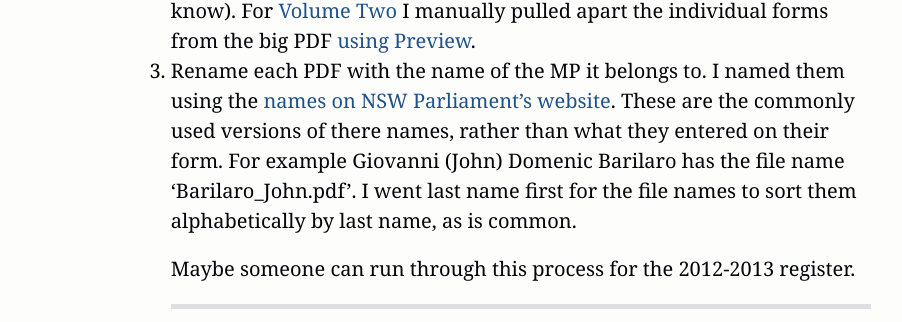
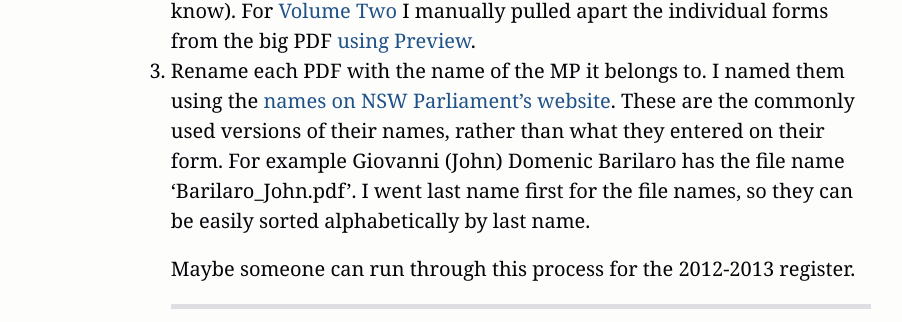
Before and after one commit to equivalentideas/home, a Jekyll site: the page built from _posts/2015-01-17-nsw-pecuniary-interest-disclosures.markdown, in a window 1280 px wide and 900 px high, scrolled down 4047 px. Shown: the part 173-495 px from the top of the window, without its empty margins (119-1021 px from the left). Built offline with Jekyll 4.4.1, drawn with Linux system fonts in a browser that asks for light colours; nearby versions of some CDN libraries; Markdown is read by kramdown in place of the engine named in the settings.

Commit message:
clarify wording

```diff
--- a/_posts/2015-01-17-nsw-pecuniary-interest-disclosures.markdown
+++ b/_posts/2015-01-17-nsw-pecuniary-interest-disclosures.markdown
@@ -118,6 +118,6 @@ This wouldn't have been possible without the work of [Henare Degan](https://twit
 
 1. Download the [Register of Disclosures by Members of the Legislative Assembly as at 30 June 2014 (Volumes One and Two)](http://www.parliament.nsw.gov.au/prod/la/latabdoc.nsf/062281a7012b5820ca257020000a3058/d8ec3278d94e2783ca257d71001a8111?OpenDocument), [via a NSW Legislative Assembly Tabled Paper Search](http://www.parliament.nsw.gov.au/prod/la/latabdoc.nsf/TabledDocumentsAll?SearchView&query=([REPORTTITLE]=(register*+of*+disclosures*))&searchorder=4). It's in two separate, massive PDF documents. Sadly these are scans of the forms submitted by MPs. Some have been filled digitally and some have been hand written. Believe it or not, but even in 2014 it looks like at least one of the documents was filled out using a typewriter.
 2. Separate the individual forms out of the PDF into individual forms. For [Volume One](http://www.parliament.nsw.gov.au/prod/la/latabdoc.nsf/062281a7012b5820ca257020000a3058/d8ec3278d94e2783ca257d71001a8111/$FILE/Volume%201%20-%20Ordinary%20Returns%20-%20October%202014.pdf) I had the out put from [Jaimie’s script](https://github.com/jpillora/disclosure-parser), which was a folder containing a image for each page, for each individual form. I used an Automator Workflow to sew the individual images back into PDFs with a page for each sheet. Unfortunately I had to target each folder, one-by-one (if anyone works out how to do a [loop like this](https://discussions.apple.com/message/21053313#24471966) successfully please let me know). For [Volume Two](http://www.parliament.nsw.gov.au/prod/la/latabdoc.nsf/062281a7012b5820ca257020000a3058/d8ec3278d94e2783ca257d71001a8111/$FILE/Volume%202%20-%20Ordinary%20Returns%20-%20October%202014.pdf) I manually pulled apart the individual forms from the big PDF [using Preview](http://www.howtogeek.com/201519/use-your-mac%E2%80%99s-preview-app-to-merge-split-mark-up-and-sign-pdfs/).
-3. Rename each PDF with the name of the MP it belongs to. I named them using the [names on NSW Parliament’s website](http://www.parliament.nsw.gov.au/prod/parlment/members.nsf/V3ListCurrentLAMembers). These are the commonly used versions of there names, rather than what they entered on their form. For example Giovanni (John) Domenic Barilaro has the file name 'Barilaro_John.pdf'. I went last name first for the file names to sort them alphabetically by last name, as is common.
+3. Rename each PDF with the name of the MP it belongs to. I named them using the [names on NSW Parliament’s website](http://www.parliament.nsw.gov.au/prod/parlment/members.nsf/V3ListCurrentLAMembers). These are the commonly used versions of their names, rather than what they entered on their form. For example Giovanni (John) Domenic Barilaro has the file name 'Barilaro_John.pdf'. I went last name first for the file names, so they can be easily sorted alphabetically by last name.
 
 Maybe someone can run through this process for the 2012-2013 register.
```
